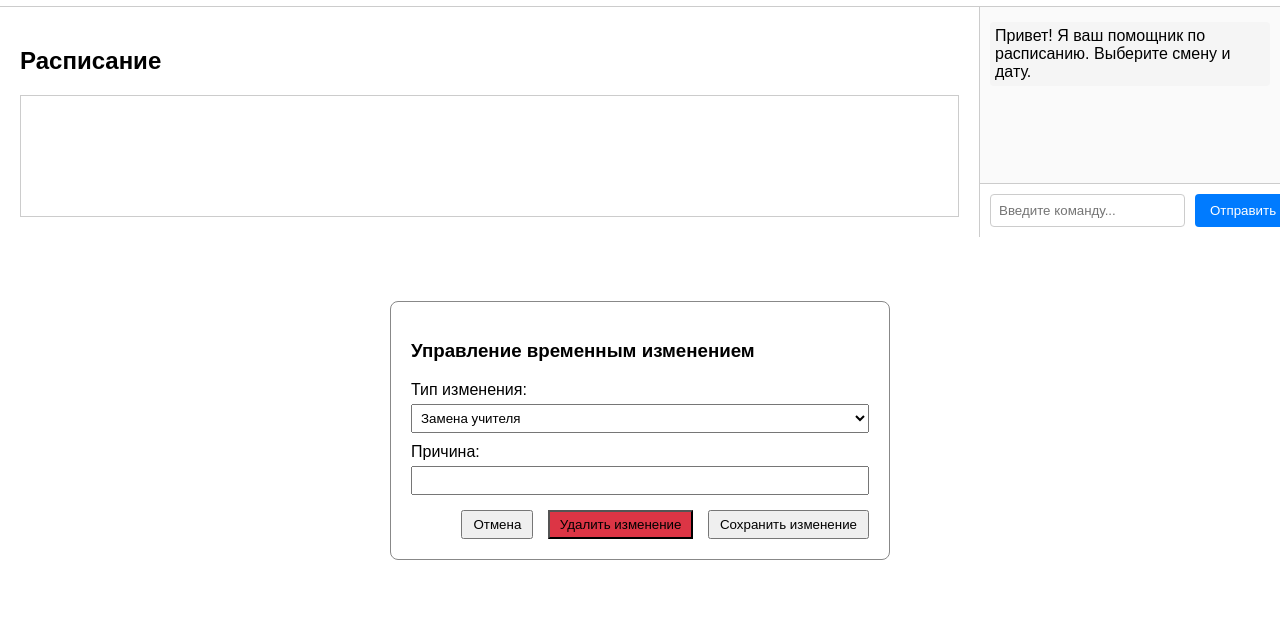
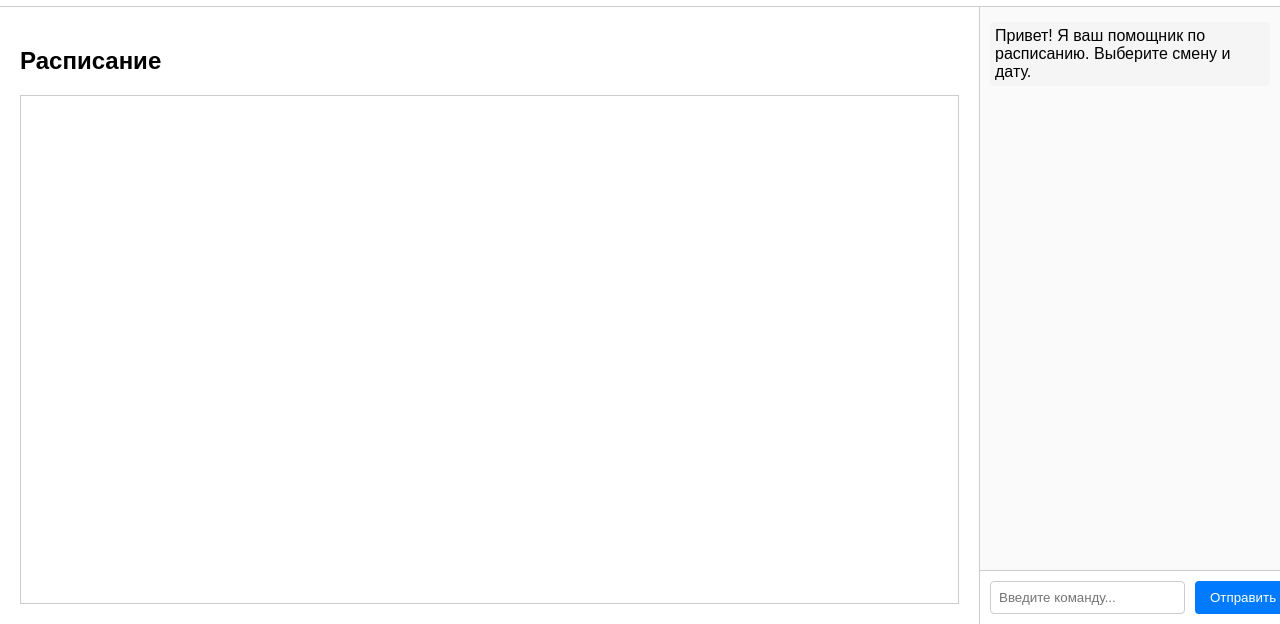
Before and after one commit to ed-baer97/schedule_app, a Flask app: page /schedule in a window 1280 px wide. Shown: the part 176-800 px from the top of the page. Run offline with Flask 3, Linux system fonts and the light colour scheme; data comes from the database, SQL or seed files in the repository.

Commit message:
### Устранение проблем с расписанием и интерфейсом
- **app/templates/schedule.html**: Добавлено поле выбора даты и кнопка "Постоянное расписание"; удалено модальное окно "Управление временным изменением"; обновлена логика открытия формы редактирования для создания уроков на пустых слотах с датой
- **app/templates/schedule.html**: Добавлена поддержка создания уроков на пустых слотах при выборе даты; исправлена логика редактирования и создания уроков с учётом выбранной даты и класса
- **app/templates/schedule.html**: Улучшена обработка кликов по ячейкам расписания: теперь разрешено создание уроков на пустых слотах с датой, а также поддержана корректная работа с подгруппами и требованиями по предметам

Общее улучшение: Устранены основные проблемы — добавлена возможность просмотра всей недели в постоянном расписании, восстановлена функциональность добавления уроков, удалено нефункционирующее окно управления временными изменениями. Реализовано полноценное управление уроками как на основе даты, так и в постоянном режиме.

```diff
--- a/app/templates/schedule.html
+++ b/app/templates/schedule.html
@@ -105,54 +105,7 @@
             </form>
         </div>
     </div>
-    <!-- НОВОЕ: Модальное окно для управления временными изменениями -->
-    <div id="temp-change-modal">
-        <div class="modal-content">
-            <h3>Управление временным изменением</h3>
-            <form id="temp-change-form">
-                <input type="hidden" id="temp-change-lesson-id">
-                <input type="hidden" id="temp-change-date">
-                <label for="temp-change-type">Тип изменения:</label>
-                <select id="temp-change-type" required>
-                    <option value="substitution">Замена учителя</option>
-                    <option value="movement">Перенос урока</option>
-                    <option value="cancellation">Отмена урока</option>
-                </select>
-                <div id="substitution-fields" style="display: none;">
-                    <label for="temp-change-new-teacher">Новый учитель:</label>
-                    <select id="temp-change-new-teacher"></select>
-                </div>
-                <div id="movement-fields" style="display: none;">
-                    <label for="temp-change-new-day">Новый день:</label>
-                    <select id="temp-change-new-day">
-                        <option value="0">Понедельник</option>
-                        <option value="1">Вторник</option>
-                        <option value="2">Среда</option>
-                        <option value="3">Четверг</option>
-                        <option value="4">Пятница</option>
-                    </select>
-                    <label for="temp-change-new-slot">Новый номер урока:</label>
-                    <select id="temp-change-new-slot">
-                        <option value="1">1</option>
-                        <option value="2">2</option>
-                        <option value="3">3</option>
-                        <option value="4">4</option>
-                        <option value="5">5</option>
-                        <option value="6">6</option>
-                    </select>
-                    <label for="temp-change-new-room">Новый кабинет:</label>
-                    <select id="temp-change-new-room"></select>
-                </div>
-                <label for="temp-change-reason">Причина:</label>
-                <input type="text" id="temp-change-reason" />
-                <div class="modal-buttons">
-                    <button type="button" id="cancel-temp-change">Отмена</button>
-                    <button type="button" id="delete-temp-change" style="background-color: #dc3545;">Удалить изменение</button>
-                    <button type="submit" id="save-temp-change">Сохранить изменение</button>
-                </div>
-            </form>
-        </div>
-    </div>
+
     <script>
         // --- Глобальные переменные ---
         let scheduleData = []; // Базовое расписание для дня недели
@@ -547,12 +500,12 @@
                     const lessonDetailsDivs = clickedLessonCell.querySelectorAll('.lesson-details');
                     if (lessonDetailsDivs.length > 0) {
                         // --- НОВОЕ: Если есть уроки, показываем диалог ---
-                        // Если выбрана дата, показываем диалог для управления временным изменением
+                        // Если выбрана дата, показываем диалог для редактирования урока
                         if (date) {
+                            // При наличии даты также открываем обычное окно редактирования
                             const lessonDiv = lessonDetailsDivs[0]; // Берём первый урок в слоте для примера
-                            const lessonId = parseInt(lessonDiv.dataset.originalLessonId); // Используем originalLessonId
-                            const lessonDate = lessonDiv.dataset.date;
-                            openTempChangeModal(lessonId, lessonDate);
+                            const lessonId = parseInt(lessonDiv.dataset.lessonId); // Используем lessonId для редактирования
+                            openEditModal(lessonId, day, lessonNumber, classId);
                         } else {
                             // Если дата не выбрана, показываем старый диалог
                             showLessonOptionsDialog(clickedLessonCell, lessonDetailsDivs, day, lessonNumber, classId);
@@ -560,9 +513,11 @@
                     } else {
                         // Если div нет, значит ячейка пуста.
                         // Если выбрана дата, можно предложить создать временный урок (например, отменить или добавить).
-                        // Для простоты, пока не будем создавать уроки на пустые слоты с датой.
+                        // Теперь разрешаем создание уроков на пустые слоты с датой.
                         if (date) {
-                            addChatMessage("Нельзя создать урок на пустой слот с датой. Только через изменение существующего урока.", 'bot');
+                            // Если дата выбрана, открываем окно создания урока на пустой слот
+                            console.log("Клик на пустую ячейку с датой:", "День:", day, "Урок:", lessonNumber, "Класс:", classId, "Дата:", date);
+                            openEditModal(null, day, lessonNumber, classId);
                         } else {
                             // Если дата не выбрана, открываем окно создания.
                             console.log("Клик на пустую ячейку:", "День:", day, "Урок:", lessonNumber, "Класс:", classId);
```
Also changed, not shown: 1 other file.
